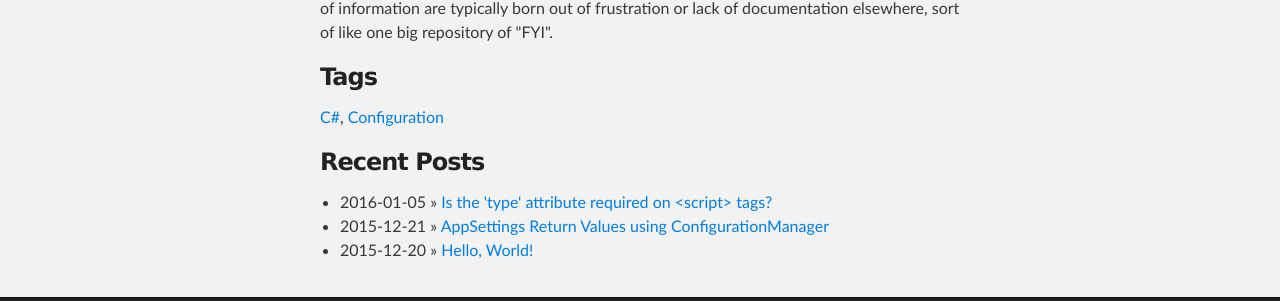
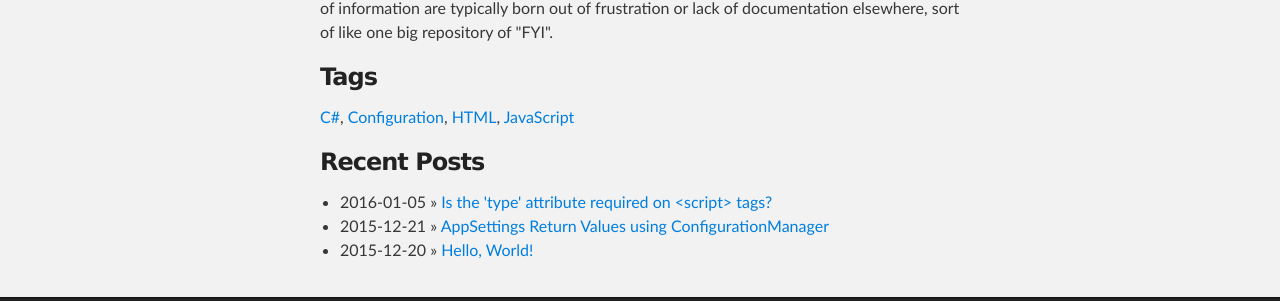
Before and after one commit to qJake/tidbits, a Jekyll site: the page built from index.html, in a window 1280 px wide. Shown: the part 372-673 px from the top of the page. Built offline with Jekyll 4.4.1, drawn with Linux system fonts in a browser that asks for light colours; nearby versions of some CDN libraries; Markdown is read by kramdown in place of the engine named in the settings.

Commit message:
Added two new tags

```diff
--- a/_data/tags.yml
+++ b/_data/tags.yml
@@ -3,3 +3,9 @@
 
 - slug: configuration
   name: "Configuration"
+
+- slug: html
+  name: "HTML"
+
+- slug: javascript
+  name: "JavaScript"
```
